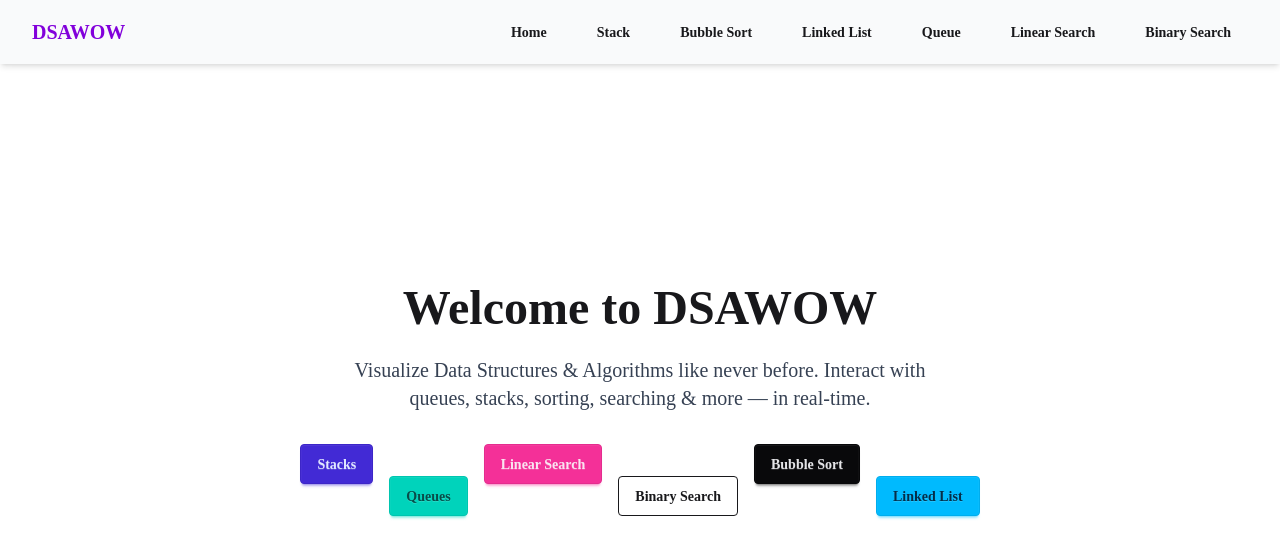
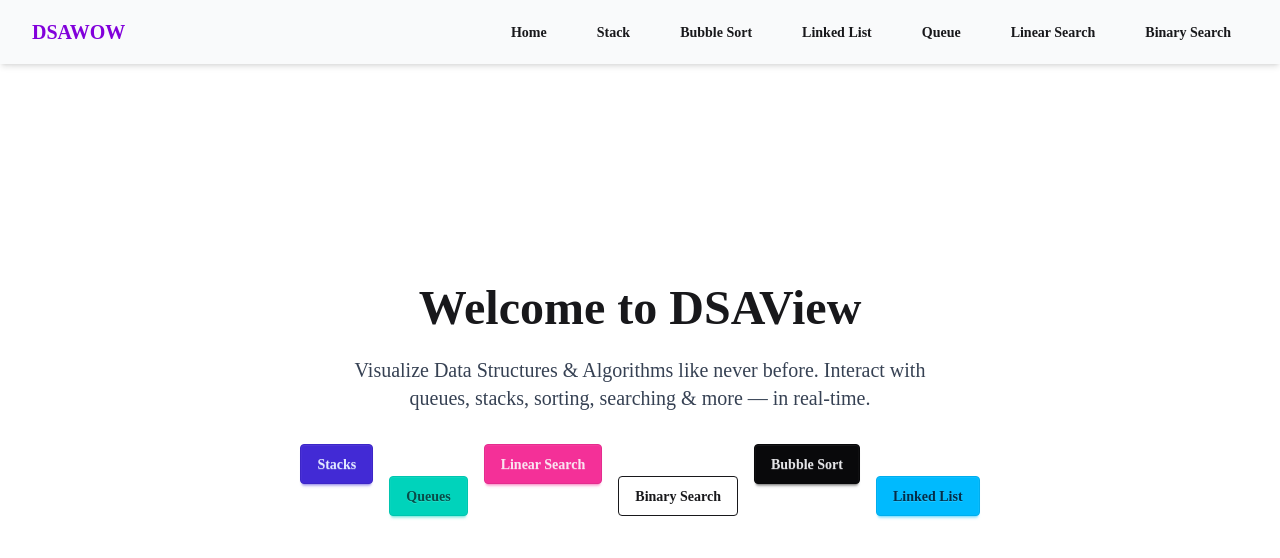
Before and after one commit to Priyanka-Adheli/DSA-Wow, a React (Vite) app: page / in a window 1280 px wide. Shown: the top 558 px of the page. Built offline with nearby package versions, Linux system fonts and the light colour scheme.

Commit message:
Update Home.jsx

```diff
--- a/src/pages/Home.jsx
+++ b/src/pages/Home.jsx
@@ -4,7 +4,7 @@ export default function Home() {
   return (
     <div className="min-h-screen flex flex-col items-center justify-center text-center px-4">
       <h1 className="text-4xl lg:text-5xl font-extrabold mb-6">
-        Welcome to DSAWOW
+        Welcome to DSAView
       </h1>
 
       <h1 className="text-lg lg:text-xl text-gray-700 mb-8 max-w-xl">
```
